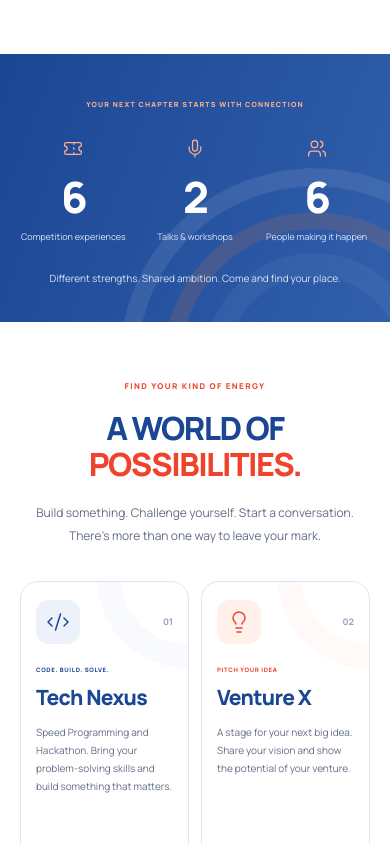
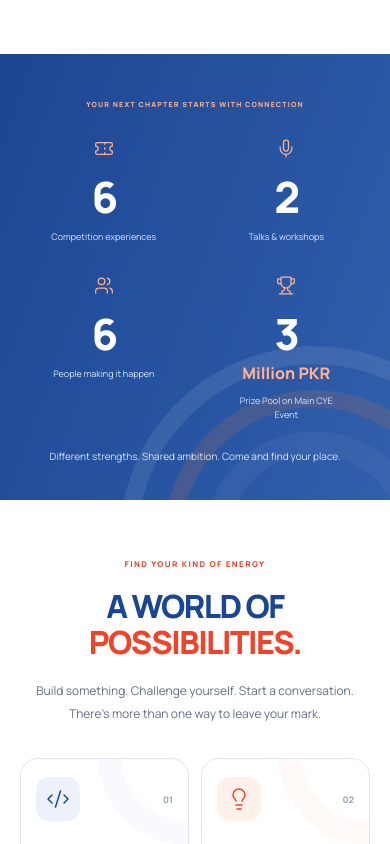
Before and after one commit to AbdullahHashmi663/CYEpreevent-final, a Next.js app: page / in a window 390 px wide. Shown: the part 1860-2704 px from the top of the page. Built offline with nearby package versions, Linux system fonts and the light colour scheme; no server answers.

Commit message:
Add main CYE prize pool statistic and remove marked gallery photo

```diff
--- a/src/app/globals.css
+++ b/src/app/globals.css
@@ -138,10 +138,11 @@ input:focus-visible,textarea:focus-visible,select:focus-visible { outline-offset
 .community-metrics { position: relative; overflow: hidden; background: linear-gradient(110deg,var(--blue),var(--blue-light)); color: #fff; padding: 62px 0 45px; text-align: center; }
 .community-metrics > .container { position: relative; z-index: 1; }
 .community-metrics .eyebrow { color: #ffb091; justify-content: center; }
-.metrics-grid { display: grid; grid-template-columns: repeat(3,1fr); gap: 45px; margin-top: 32px; }
+.metrics-grid { display: grid; grid-template-columns: repeat(4,1fr); gap: 45px; margin-top: 32px; }
 .metric { display: flex; align-items: center; flex-direction: column; }
 .metric > svg { color: #ffb091; margin-bottom: 12px; }
 .metric strong { font-size: 64px; line-height: 1.1; letter-spacing: -3px; font-weight: 900; }
+.metric-unit { display: block; margin-top: 6px; font-size: 16px; line-height: 1.3; letter-spacing: 0; color: #ffb091; }
 .metric > p { font-size: 13px; color: #dbe5f7; margin-top: 12px; }
 .metrics-caption { font-size: 12px; color: #d9e4f5; margin-top: 37px; }
 .orbit-art-metrics { width: 390px; bottom: -225px; right: -130px; opacity: .3; animation: orbit-float 16s ease-in-out infinite alternate; }
@@ -347,7 +348,7 @@ input:focus-visible,textarea:focus-visible,select:focus-visible { outline-offset
   .text-link { font-size: 11px; }
   .community-metrics { padding: 45px 0 35px; }
   .community-metrics .eyebrow { font-size: 7px; letter-spacing: 1.2px; }
-  .metrics-grid { gap: 15px; margin-top: 26px; }
+  .metrics-grid { grid-template-columns: repeat(2,1fr); gap: 28px 15px; margin-top: 26px; }
   .metric strong { font-size: 43px; letter-spacing: -2px; }
   .metric > svg { width: 20px; }
   .metric > p { font-size: 9px; line-height: 1.6; margin-top: 10px; max-width: 110px; }
--- a/src/components/site/HomeExperience.tsx
+++ b/src/components/site/HomeExperience.tsx
@@ -3,7 +3,7 @@ import { teamPortrait, teamAvatar } from "@/lib/team-portraits";
 
 import Link from "next/link";
 import { useEffect, useRef } from "react";
-import { ArrowUpRight, ArrowDown, ArrowRight, Code2, Lightbulb, Mic, Palette, MapPin, CalendarDays, Sparkles, Users, Ticket, Clock3 } from "lucide-react";
+import { ArrowUpRight, ArrowDown, ArrowRight, Code2, Lightbulb, Mic, Palette, MapPin, CalendarDays, Sparkles, Users, Ticket, Clock3, Trophy } from "lucide-react";
 import type { ContentRecord, PublicContent } from "@/lib/cms-types";
 import SiteShell, { ContentImage } from "./SiteShell";
 import SocietyMarquee from "./SocietyMarquee";
@@ -47,7 +47,6 @@ const disciplines = [
 const gallery = [
   "WhatsApp Image 2026-10-21 at 12.48.29 PM.jpeg",
   "WhatsApp Image 2026-10-21 at 12.48.30 PM.jpeg",
-  "WhatsApp Image 2026-10-21 at 12.48.31 PM.jpeg",
   "WhatsApp Image 2026-10-21 at 12.48.32 PM.jpeg",
   "WhatsApp Image 2026-10-21 at 12.48.33 PM.jpeg",
   "WhatsApp Image 2026-10-21 at 12.48.34 PM.jpeg",
@@ -67,6 +66,7 @@ export default function HomeExperience({ data }: { data: PublicContent }) {
     { value: data.contests.length, label: "Competition experiences", icon: Ticket },
     { value: data.conferences.length, label: "Talks & workshops", icon: Mic },
     { value: data.team.length, label: "People making it happen", icon: Users },
+    { value: 3, unit: "Million PKR", label: "Prize Pool on Main CYE Event", icon: Trophy },
   ];
   return <SiteShell settings={settings}>
     <section className="expo-hero" aria-labelledby="expo-hero-title">
@@ -87,7 +87,7 @@ export default function HomeExperience({ data }: { data: PublicContent }) {
       <div className="centered-heading" data-reveal><p className="eyebrow">MORE THAN A DAY ON YOUR CALENDAR</p><h2>THIS IS CAPITAL<br/><span>YOUTH EXPO</span><br/>PRE-EVENT.</h2><p>A place where curiosity meets opportunity, and the next generation finds its voice.</p></div>
       <div className="about-grid" data-reveal><div className="about-image"><ContentImage src="/images/recap3.webp" alt="The Capital Youth Expo pre-event audience"/><div className="image-label"><Sparkles size={19}/><span>Big energy. Bigger possibilities.</span></div></div><div className="about-copy"><span className="eyebrow">FOR THE THINKERS. THE MAKERS. THE DOERS.</span><h3>One community.<br/>So many ways to <em>grow.</em></h3><p>{settings.about_description}</p><Link className="text-link" href="/team-about">Discover the people behind CYE<ArrowUpRight size={18}/></Link></div></div>
     </section>
-    <section className="community-metrics"><div className="orbit-art orbit-art-metrics" aria-hidden="true"><i/><i/><i/></div><div className="container"><p className="eyebrow">YOUR NEXT CHAPTER STARTS WITH CONNECTION</p><div className="metrics-grid">{metrics.map(metric => <div className="metric" key={metric.label}><metric.icon size={25} strokeWidth={1.5} aria-hidden="true"/><strong><CountUp value={metric.value}/></strong><p>{metric.label}</p></div>)}</div><p className="metrics-caption">Different strengths. Shared ambition. Come and find your place.</p></div></section>
+    <section className="community-metrics"><div className="orbit-art orbit-art-metrics" aria-hidden="true"><i/><i/><i/></div><div className="container"><p className="eyebrow">YOUR NEXT CHAPTER STARTS WITH CONNECTION</p><div className="metrics-grid">{metrics.map(metric => <div className="metric" key={metric.label}><metric.icon size={25} strokeWidth={1.5} aria-hidden="true"/><strong><CountUp value={metric.value}/>{metric.unit && <span className="metric-unit">{metric.unit}</span>}</strong><p>{metric.label}</p></div>)}</div><p className="metrics-caption">Different strengths. Shared ambition. Come and find your place.</p></div></section>
     <section className="disciplines-section container" id="disciplines"><div className="centered-heading" data-reveal><p className="eyebrow">FIND YOUR KIND OF ENERGY</p><h2>A WORLD OF<br/><span>POSSIBILITIES.</span></h2><p>Build something. Challenge yourself. Start a conversation. There’s more than one way to leave your mark.</p></div><div className="disciplines-grid">{disciplines.map((discipline, index) => <Link className={`discipline-card ${discipline.className}`} href={discipline.href} key={discipline.name} data-reveal><div className="discipline-card-top"><span className="discipline-icon"><discipline.icon size={30} strokeWidth={1.5}/></span><span className="discipline-index">0{index + 1}</span></div><p className="eyebrow">{discipline.label}</p><h3>{discipline.name}</h3><p>{discipline.description}</p><span className="discipline-link">Explore this experience<ArrowUpRight size={19}/></span></Link>)}</div></section>
     {data.conferences.length > 0 && <section className="home-programme"><div className="container"><div className="section-heading" data-reveal><div><p className="eyebrow">ON THE PROGRAMME</p><h2>IDEAS THAT<br/><span>MOVE US FORWARD.</span></h2></div><Link className="button button-outline" href="/conferences">Explore the programme<ArrowUpRight size={18}/></Link></div><div className="home-programme-grid">{data.conferences.map((conference,index) => {
       const speakers = conference.speaker_ids.flatMap(id => data.speakers.filter(speaker => speaker.id === id));
```
